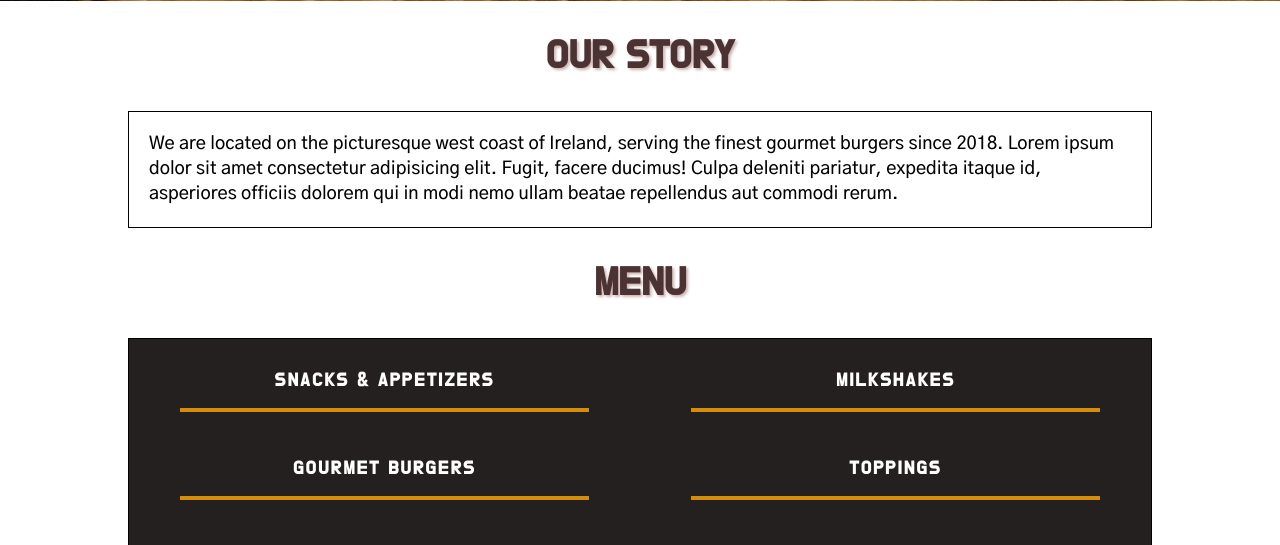
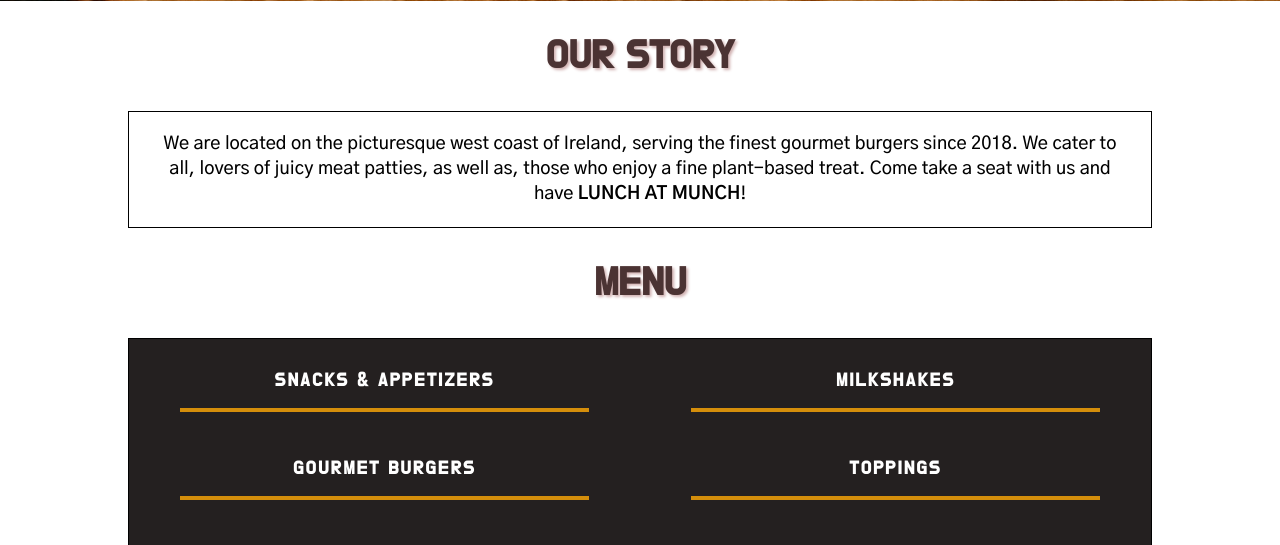
Before and after one commit to annuc1s/ms3_munch_dataCentricDevelopment, a Flask app: page / in a window 1280 px wide. Shown: the part 799-1344 px from the top of the page. Run offline with Flask 2, Linux system fonts and the light colour scheme; data that the repository does not hold is empty; some libraries are stand-ins or nearby versions.

Commit message:
index.hmtl #about info updated

```diff
--- a/app.py
+++ b/app.py
@@ -1,6 +1,11 @@
 import os
 import bcrypt
-from flask import Flask, render_template, request, redirect, url_for, session
+from flask import (
+    Flask,
+    render_template,
+    request, redirect,
+    url_for, session,
+)
 from flask_pymongo import PyMongo
 from bson.objectid import ObjectId
 
@@ -12,7 +17,12 @@ app.config["MONGO_URI"] = 'mongodb+srv://RGz8TLF1RmPmQvu9:MunCH_ms3@cluster0.gsp
 
 #variables used throughout the app
 mongo = PyMongo(app)
-
+users = mongo.db.users
+reservations = mongo.db.reservations
+snacks = mongo.db.appetizers_snacks.find()
+burgers = mongo.db.gourmet_burgers.find()
+toppings = mongo.db.toppings_sides.find()
+milkshakes = mongo.db.milkshakes.find()
 
 @app.route('/')
 @app.route('/home_page')
@@ -44,11 +54,8 @@ def sign_in():
             #If the details entered match it will redirect the user book_table
             return redirect(url_for('book_table'))
 
-    return 'Invalid username/password combination'
 
 # Routing through registering a new user and encrypting their password for security
-
-
 @app.route('/sign_up', methods=['POST', 'GET'])
 def sign_up():
     if request.method == 'POST':
@@ -67,7 +74,6 @@ def sign_up():
             # After creating new user date they are redirected to 'book_tbl'
             return redirect(url_for('book_table'))
 
-        return 'This username already exists!'
     return render_template('sign-in.html')
 
 #allows for looping through db collection party_size
@@ -111,7 +117,8 @@ def view_reservation(reservations_id):
 def delete_reservation(reservations_id):
     mongo.db.reservations.remove({'id': ObjectId(reservations_id)})
 
-    return redirect(url_for('book_table'))
+    return redirect(url_for('book_table')),
+
 
 
 if __name__ == '__main__':
--- a/static/css/style.css
+++ b/static/css/style.css
@@ -8,7 +8,6 @@
   border: 0;
   box-sizing: border-box;
 }
-
 /*---------------base.html */
 /*---------------Navigation Bar */
 header{
@@ -186,6 +185,7 @@ footer h2{
     font-family: 'Gothic A1', sans-serif;
     line-height: 25px;
     font-size: 18px;
+    text-align: center;
 }
 
 .border {
@@ -512,6 +512,10 @@ button:hover {
         font-size: 1.3rem;
     }
 
+    #about p{
+        text-align: justify;
+    }
+
     #menu .row {
         display: block;
     }
--- a/templates/index.html
+++ b/templates/index.html
@@ -15,10 +15,8 @@
 	<h2>Our Story</h2>
 	<div class="border">
 		<p>We are located on the picturesque west coast of Ireland, serving the finest gourmet burgers
-			since 2018. Lorem ipsum dolor sit amet consectetur adipisicing elit.
-			Fugit, facere ducimus! Culpa deleniti pariatur,
-			expedita itaque id, asperiores officiis dolorem qui in modi nemo ullam beatae repellendus aut commodi
-			rerum.
+			since 2018. We cater to all, lovers of juicy meat patties, as well as, those who enjoy a
+            fine plant-based treat. Come take a seat with us and have <b>LUNCH AT MUNCH</b>!
 		</p>
 	</div>
 </section>
--- a/templates/sign-in.html
+++ b/templates/sign-in.html
@@ -1,5 +1,6 @@
 {% extends 'base.html' %}
 {% block content %}
+
 <div class="log-in-container">
 	<div class="log-in-row">
 		<div class="log-in-img log-in-column">
```
